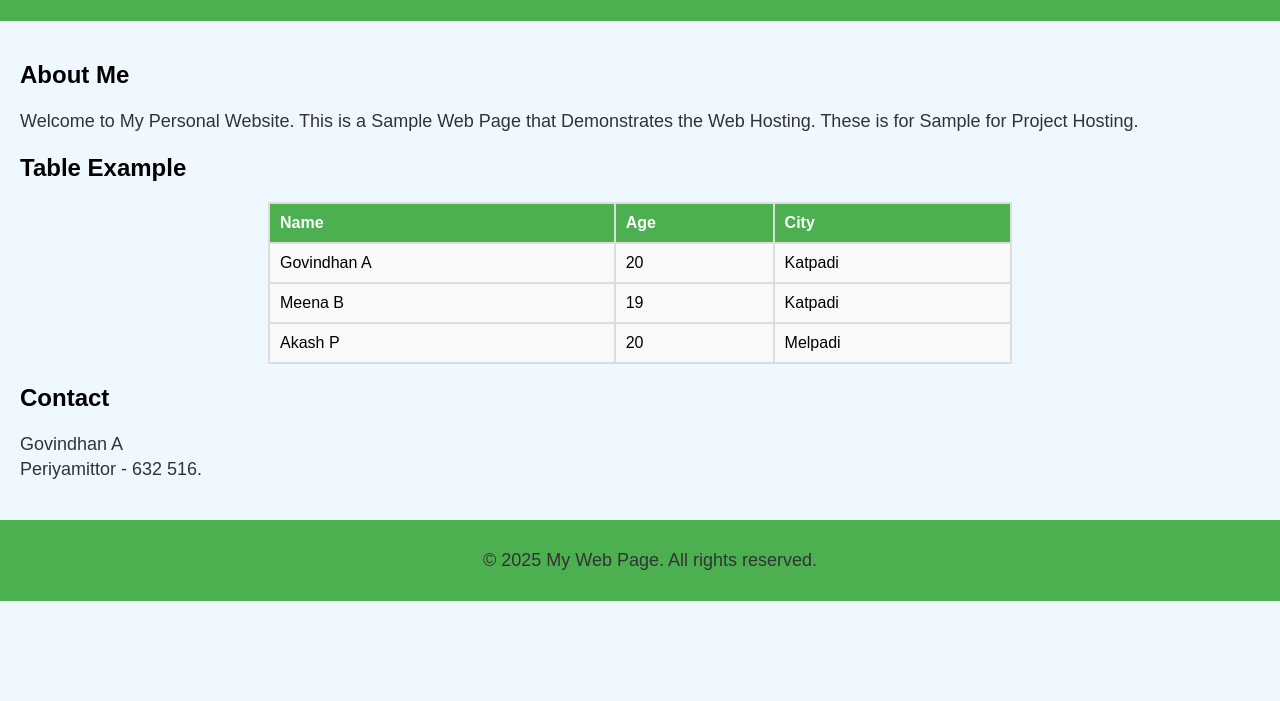
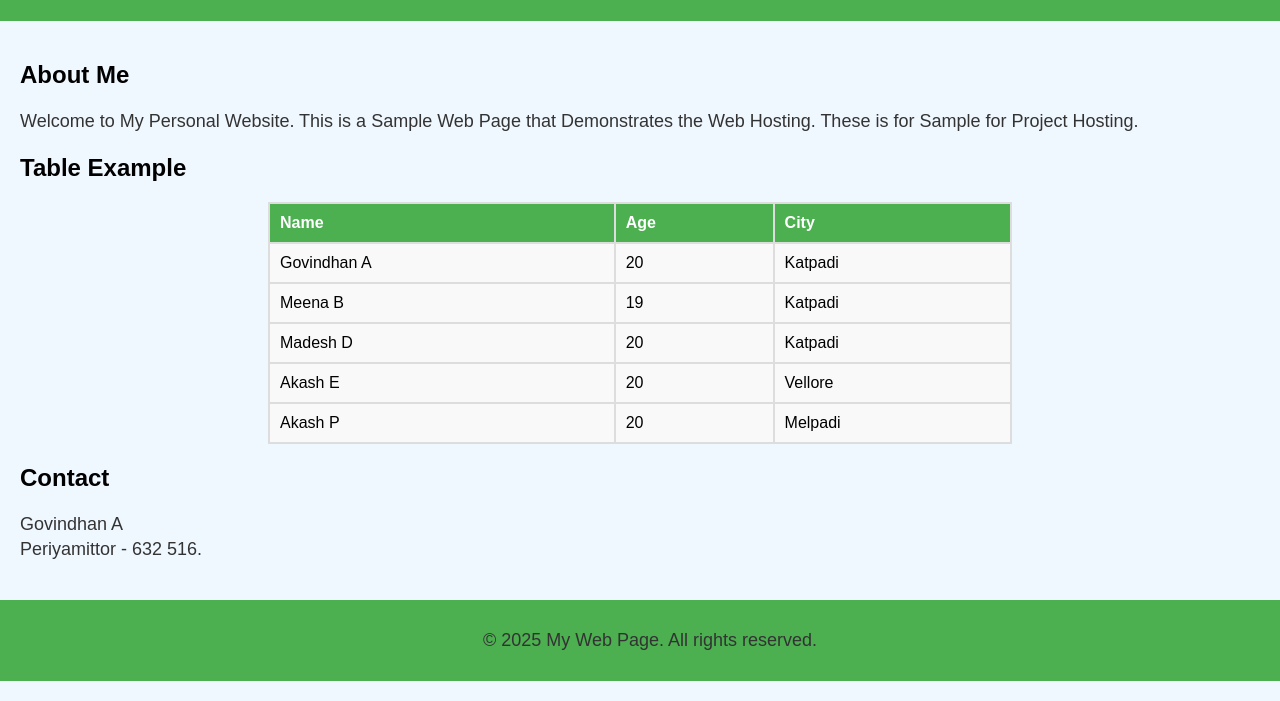
Before and after one commit to Govi-ndhan/Govi_538A5C966EF0924828C402D30B9DC683, a plain HTML site: page index.html in a window 1280 px wide. Shown: the part 99-800 px from the top of the page. Drawn offline with Linux system fonts and the light colour scheme.

Commit message:
Update index.html

```diff
--- a/index.html
+++ b/index.html
@@ -104,6 +104,16 @@ Demonstrates the Web Hosting. These is for Sample for Project Hosting.
  <td>Katpadi</td>
  </tr>
  <tr>
+ <td>Madesh D</td>
+ <td>20</td>
+ <td>Katpadi</td>
+ </tr>
+ <tr>
+ <td>Akash E</td>
+ <td>20</td>
+ <td>Vellore</td>
+ </tr>
+ <tr>
  <td>Akash P</td>
  <td>20</td>
  <td>Melpadi</td>
```
